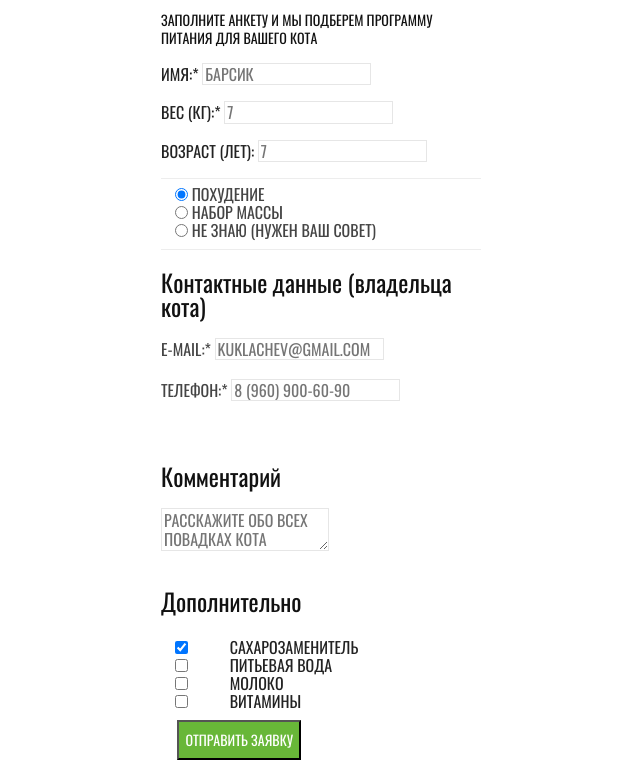
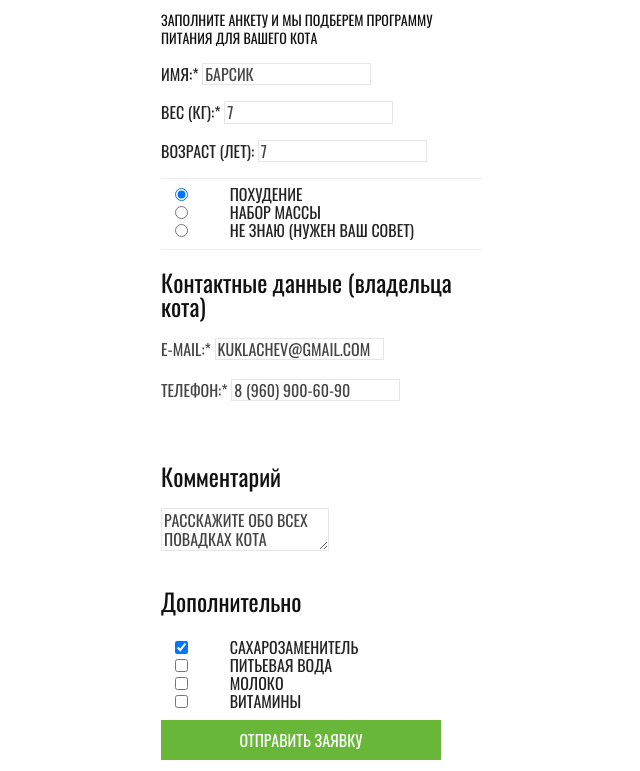
Before and after one commit to lenkaMia/704361-cat-energy-18, a website: page source/form.html in a window 1280 px wide. Shown: the part 321-1092 px from the top of the page, without its empty margins (319-959 px from the left). Drawn offline with nearby package versions, Linux system fonts and the light colour scheme; files that its build step writes are made by us from their sources.

Commit message:
Вносит изменения к предыдущему заданию

```diff
--- a/source/sass/blocks/form.scss
+++ b/source/sass/blocks/form.scss
@@ -28,6 +28,26 @@
 
   color: #444444;
   border: 1px solid #e6e6e6;
+}
+
+.form__input-text::-webkit-input-placeholder {
+  color: #444444;
+}
+
+.form__input-text:-ms-input-placeholder {
+  color: #444444;
+}
+
+.form__input-text::-ms-input-placeholder {
+  color: #444444;
+}
+
+.form__input-text::-moz-placeholder {
+  color: #444444;
+}
+
+.form__input-text::placeholder {
+  color: #444444;
 }
 
 .form__label-cat {
@@ -71,6 +91,14 @@
   list-style: none;
 }
 
+.form__item label {
+  position: relative;
+
+  padding-left: 38px;
+
+  color: #222222;
+}
+
 .form__label-complete {
   padding-left: 38px;
 
@@ -90,3 +118,14 @@
   font-weight: 400;
   line-height: 24px;
 }
+
+.form__button {
+  width: 280px;
+  margin-bottom: 21px;
+  padding-top: 0;
+
+  border: none;
+
+  font-size: 16px;
+  line-height: 20px;
+}
--- a/source/sass/global.scss
+++ b/source/sass/global.scss
@@ -25,7 +25,6 @@ body {
 }
 
 a {
-  cursor: pointer;
   text-decoration: none;
 
   color: $color-title;
```
